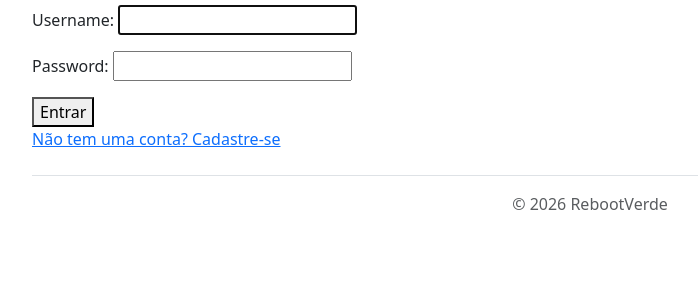
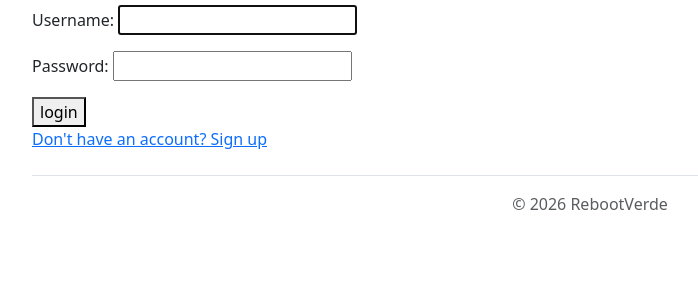
Before and after one commit to leo-snczki/RebootVerde, a Django app: page /users/accounts/login/ in a window 1280 px wide. Shown: the part 155-455 px from the top of the page, without its empty margins (50-748 px from the left). Run offline with Django 4.2, Linux system fonts and the light colour scheme; parts of the project's set-up code (start-up, migrations or seed data) failed here and were passed over; some libraries are stand-ins or nearby versions.

Commit message:
update login page text to English for consistency

```diff
--- a/users/templates/registration/login.html
+++ b/users/templates/registration/login.html
@@ -1,18 +1,17 @@
-
 {% extends "base.html" %}
 {% load static %}
 {% block content %}
     <h1>Login</h1>
 
     {% if form.errors %}
-        <p style="color: red;">Usuário ou senha inválidos</p>
+        <p style="color: red;">Invalid username or password.</p>
     {% endif %}
 
     <form method="post">
         {% csrf_token %}
         {{ form.as_p }}
-        <button type="submit">Entrar</button>
+        <button type="submit">login</button>
     </form>
 
-    <p><a href="{% url 'register' %}">Não tem uma conta? Cadastre-se</a></p>
+    <p><a href="{% url 'register' %}">Don't have an account? Sign up</a></p>
 {% endblock %}
```
